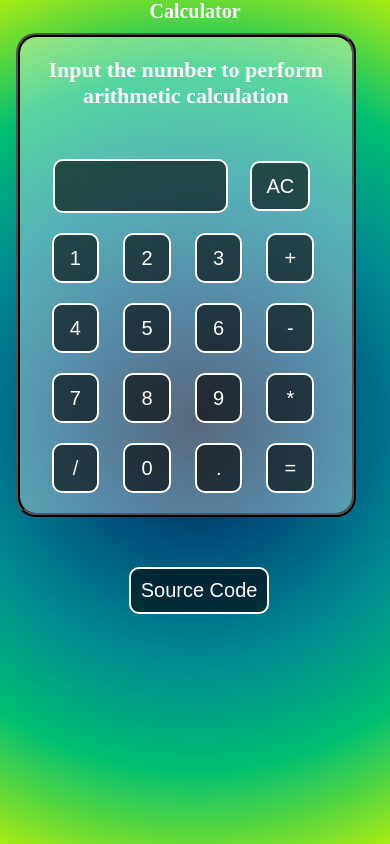
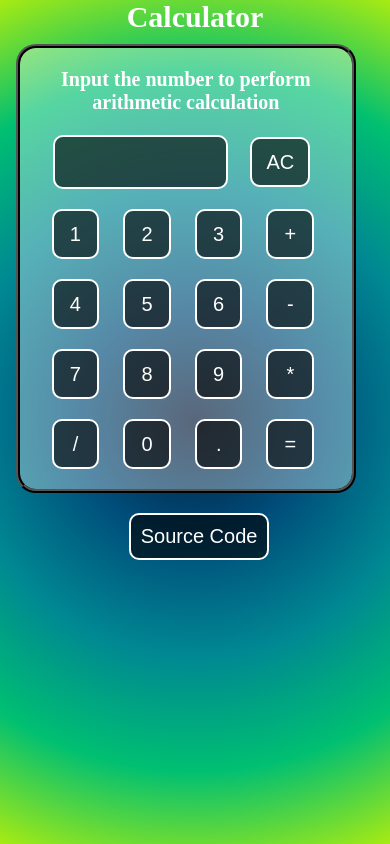
Before and after one commit to Gagandeep101/Calculator, a plain HTML site: page index.html in a window 390 px wide. Drawn offline with Linux system fonts and the light colour scheme.

Commit message:
style : in media querry we add .cal h3 and .source_link attr in css

```diff
--- a/style.css
+++ b/style.css
@@ -112,7 +112,7 @@ h1 {
     height: fit-content;
   }
   h1 {
-    font-size: 20px;
+    font-size: 30px;
     margin-bottom: 10px;
   }
   .source_link {
@@ -121,4 +121,11 @@ h1 {
   .first_row input {
     width: 161px;
   }
+  .cal h3{
+    font-size: 20px;
+    margin-bottom: 1px;
+  }
+  .source_link{
+    margin-top: 20px;
+  }
 }
```
